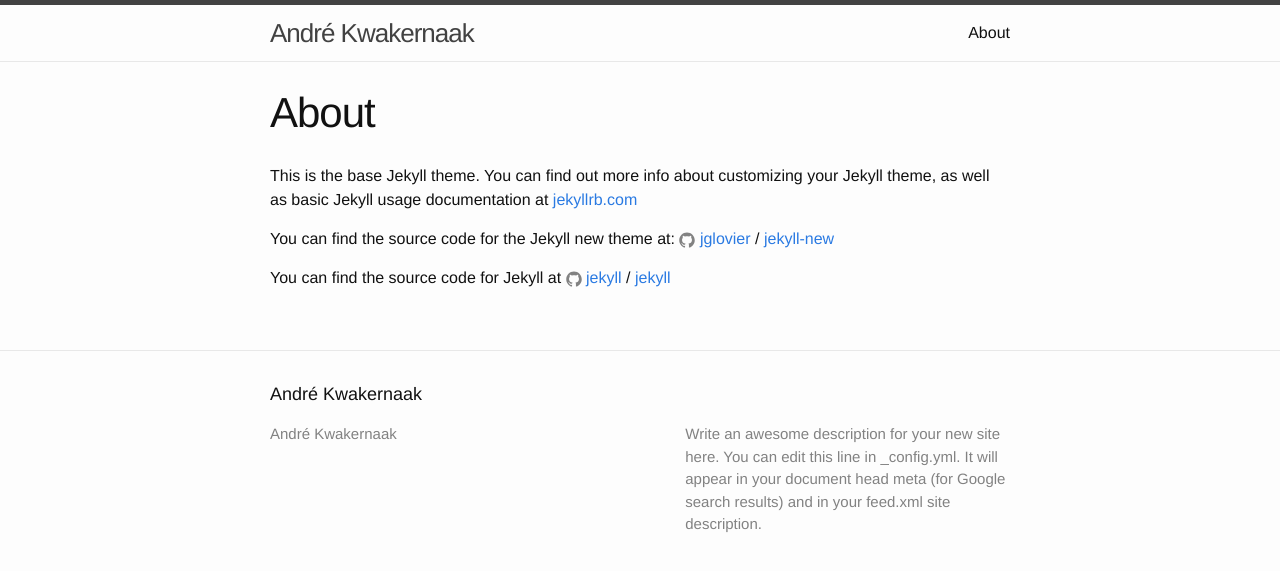
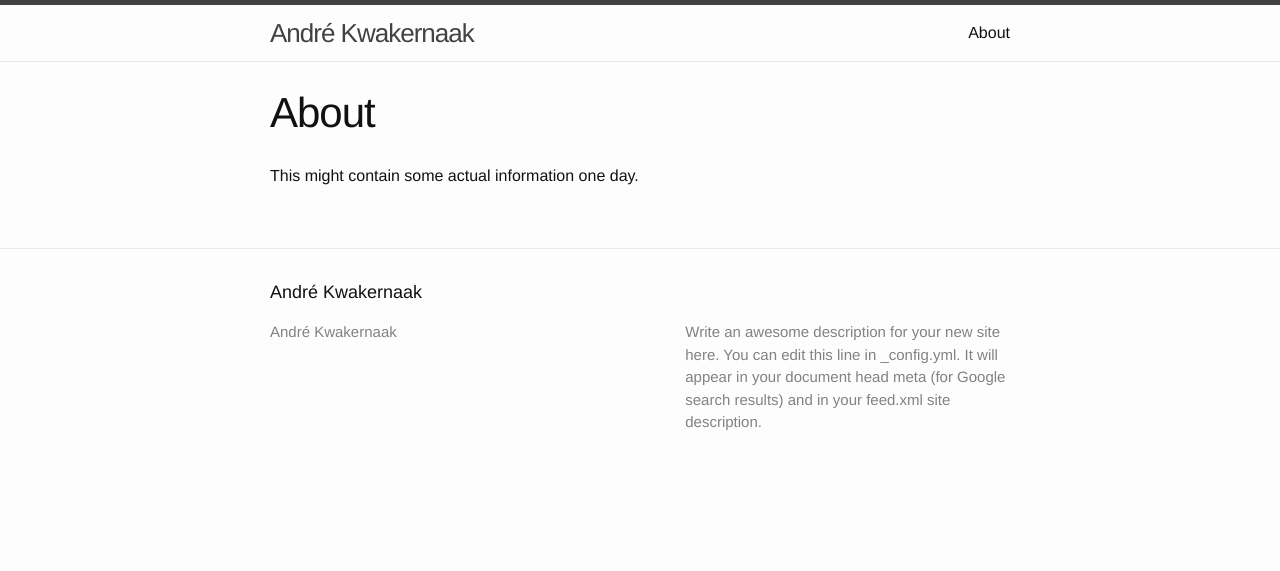
Before and after one commit to apollux/apollux.github.io, a Jekyll site: the page built from about.md, in a window 1280 px wide. Shown: the top 571 px of the page. Built offline with Jekyll 4.4.1, drawn with Linux system fonts in a browser that asks for light colours.

Commit message:
Cleaned about page.

```diff
--- a/about.md
+++ b/about.md
@@ -4,12 +4,4 @@
 permalink: /about/
 ---
 
-This is the base Jekyll theme. You can find out more info about customizing your Jekyll theme, as well as basic Jekyll usage documentation at [jekyllrb.com](http://jekyllrb.com/)
-
-You can find the source code for the Jekyll new theme at:
-{% include icon-github.html username="jglovier" %} /
-[jekyll-new](https://github.com/jglovier/jekyll-new)
-
-You can find the source code for Jekyll at
-{% include icon-github.html username="jekyll" %} /
-[jekyll](https://github.com/jekyll/jekyll)
+This might contain some actual information one day.
```
